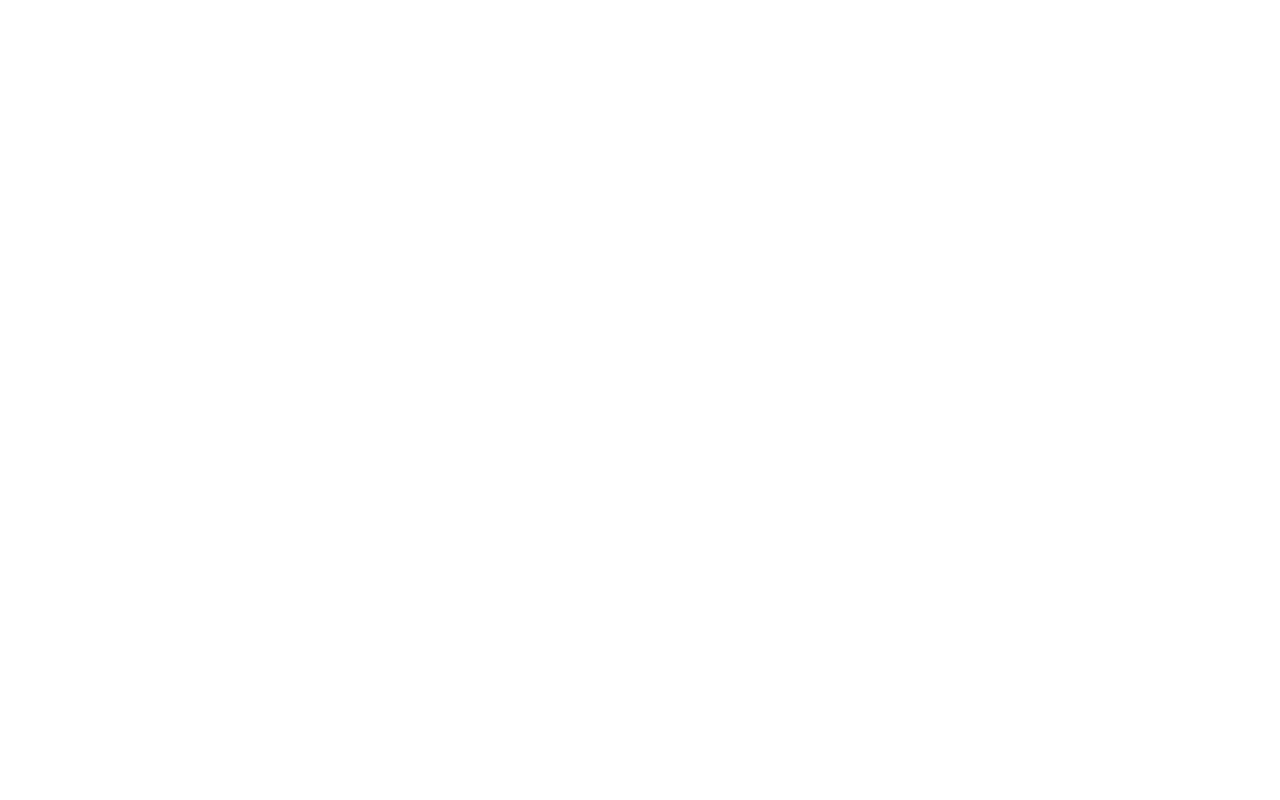
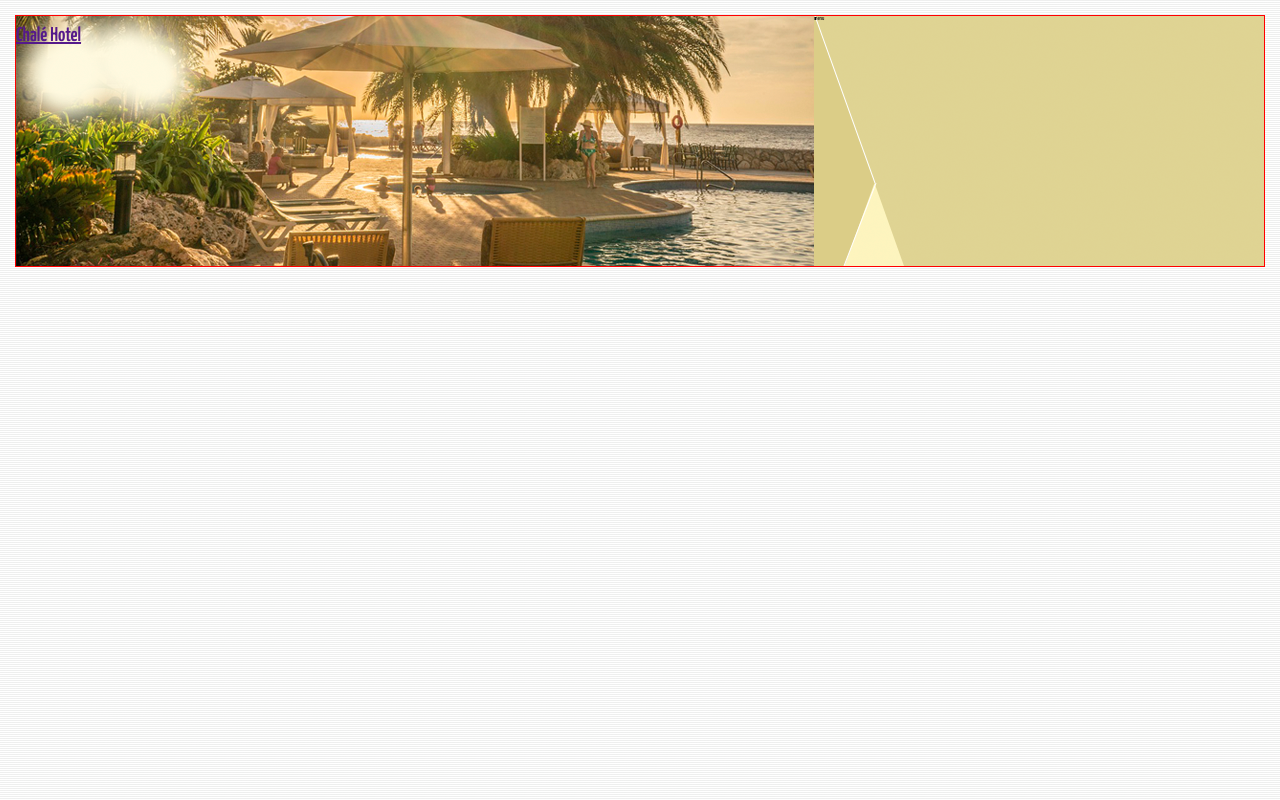
Before and after one commit to sarahricciotti/PROJECTS, a plain HTML site: page CHALE/index.html in a window 1280 px wide. Drawn offline with Linux system fonts and the light colour scheme.

Commit message:
modified:   CHALE/index.html 	modified:   CSS/style-chale.css

```diff
--- a/CHALE/index.html
+++ b/CHALE/index.html
@@ -1,5 +1,6 @@
 <!DOCTYPE html>
 <html lang="pt-br">
+
 <head>
     <meta charset="UTF-8">
     <meta name="viewport" content="width=device-width, initial-scale=1.0">
@@ -13,7 +14,30 @@
         href="https://fonts.googleapis.com/css2?family=Comic+Neue:ital,wght@0,300;0,400;1,300&family=Roboto+Condensed:wght@300;400;700&family=Yanone+Kaffeesatz:wght@300;400;500;600&display=swap"
         rel="stylesheet">
 </head>
+
 <body>
 
+    <!-- INICIO CONTAINER -->
+    <div id="container">
+
+        <aside>
+            <!-- INICIO TOPO -->
+            <div class="topo">
+                <div class="area-logo">
+                    <h1>
+                        <a href="">Chalé Hotel</a>
+                    </h1>
+                </div>
+
+                <div class="area-menu">
+                    menu
+                </div>
+            </div>
+            <!-- FIM TOPO -->
+        </aside>
+    </div>
+    <!-- FIM CONTAINER -->
+
 </body>
+
 </html>
--- a/CSS/style-chale.css
+++ b/CSS/style-chale.css
@@ -8,4 +8,40 @@ body{
     font-family: 'Comic Neue', cursive;
     font-family: 'Roboto Condensed', sans-serif;
     font-family: 'Yanone Kaffeesatz', sans-serif;
+    background: white url(../IMAGENS/chale-bg.png);
+    margin: 1.5rem;
 }
+
+#container{
+    border: 1px solid red;
+    background: #ede9cc;
+}
+
+h1{
+    font-size: 3.2rem;
+}
+
+div.topo{
+    position: relative;
+    background: #dbcd87;
+    height: 25rem;
+    min-height: 2.5rem;
+}
+
+div.area-logo{
+    position: absolute;
+    background: url(../IMAGENS/chale-topo-imagem-principal.png) no-repeat;
+    width: 100%;
+    height: 25rem;
+    top: 0;
+    left: 0;
+}
+
+div.area-menu{
+    position: absolute;
+    background: url(../IMAGENS/chale-topo-imagem-lateral.png) no-repeat;
+    width: 45rem;
+    height: 25rem;
+    top: 0;
+    right: 0;
+}
```
